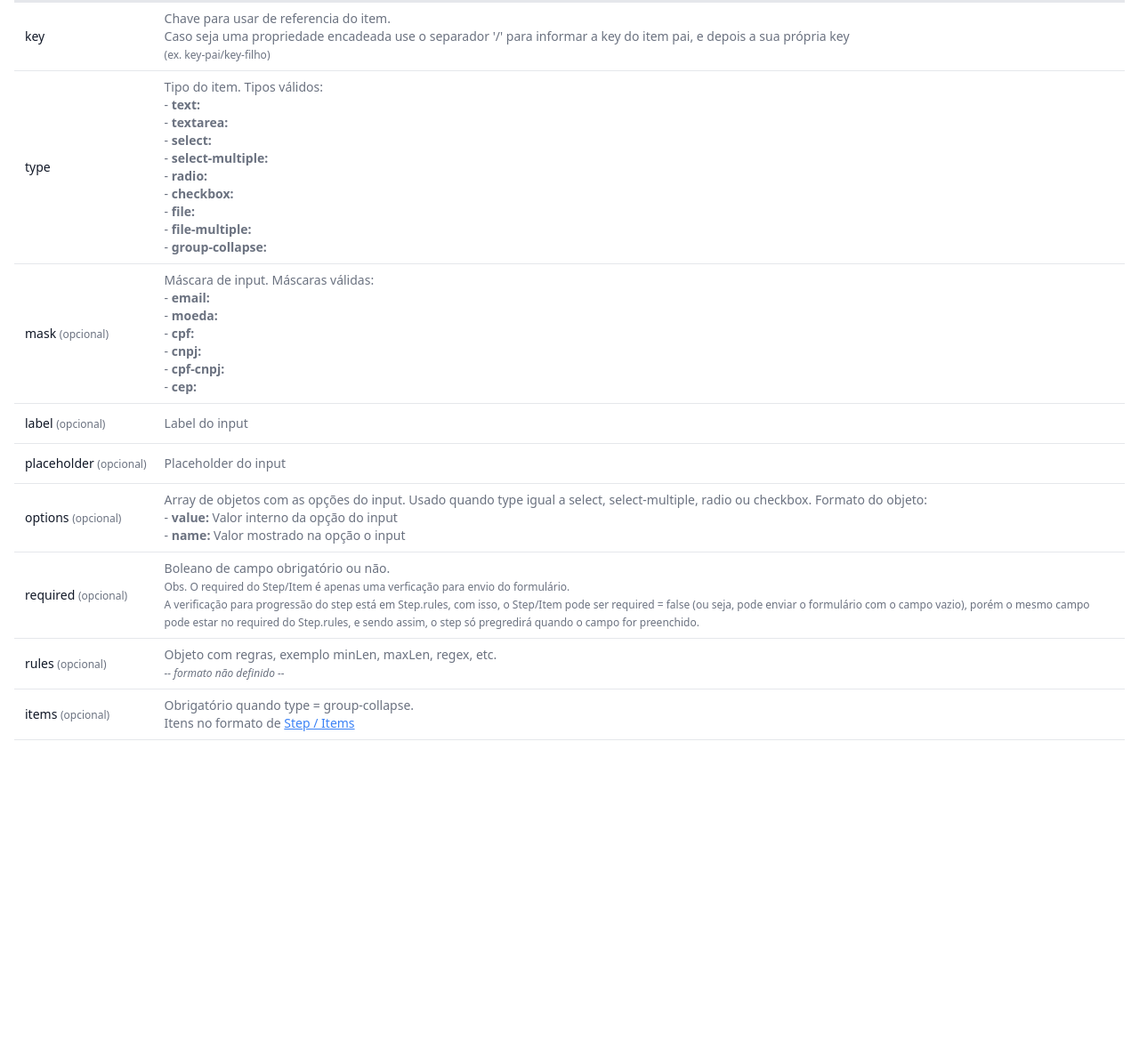
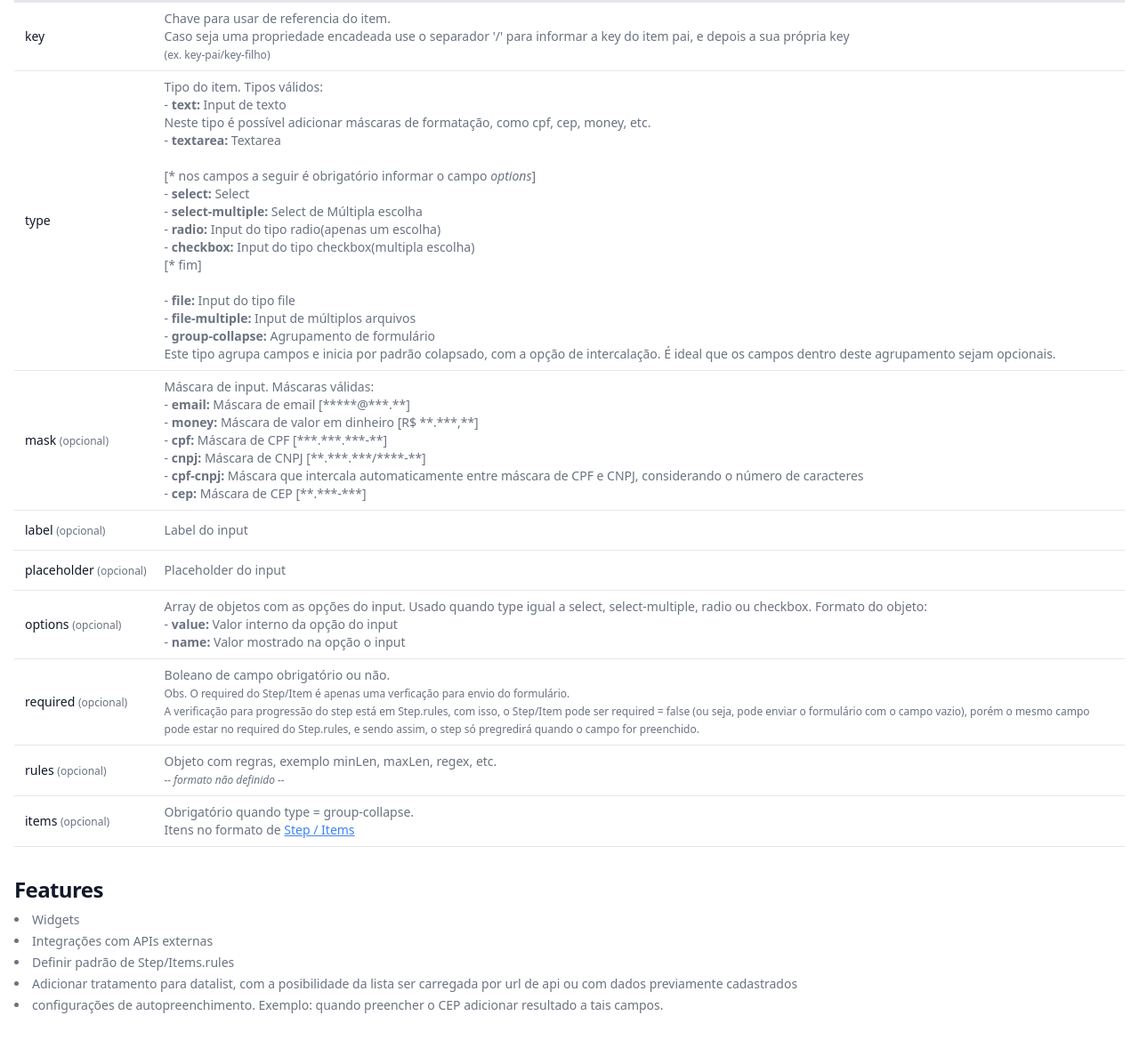
Before and after one commit to yury-tomaz/documents, a plain HTML site: page json-workflow/documentation.html in a window 1280 px wide. Shown: the part 1397-2575 px from the top of the page at 89% size. Before the commit the page ends 2285 px from the top, so only its background shows below. Drawn offline with nearby package versions, Linux system fonts and the light colour scheme.

Commit message:
Atualização de documentação de json-workflow

```diff
--- a/json-workflow/documentation.html
+++ b/json-workflow/documentation.html
@@ -94,6 +94,7 @@
         </div>
       </div>
 
+      <!-- BEGIN:: TABLES -->
       <div>
         <div class="flex flex-col lg:flex-row gap-4">
           <div class="relative overflow-x-auto" id="table-step">
@@ -207,7 +208,18 @@
           </table>
         </div>
       </div>
+      <!-- END:: TABLES -->
 
+      <div class="mt-8">
+        <h2 class="text-xl mb-2 font-bold leading-none tracking-tight text-gray-900 lg:text-2xl dark:text-white">Features</h2>
+        <ul class="space-y-1 text-gray-500 list-disc list-inside dark:text-gray-400 text-sm">
+          <li>Widgets</li>
+          <li>Integrações com APIs externas</li>
+          <li>Definir padrão de Step/Items.rules</li>
+          <li>Adicionar tratamento para datalist, com a posibilidade da lista ser carregada por url de api ou com dados previamente cadastrados</li>
+          <li>configurações de autopreenchimento. Exemplo: quando preencher o CEP adicionar resultado a tais campos.</li>
+        </ul>
+      </div>
     </div>
   </div>
   <script src="https://code.jquery.com/jquery-3.6.3.min.js" integrity="sha256-pvPw+upLPUjgMXY0G+8O0xUf+/Im1MZjXxxgOcBQBXU=" crossorigin="anonymous"></script>
@@ -373,26 +385,32 @@
         key: 'type',
         description: `
           Tipo do item. Tipos válidos:<br/>
-          - <b>text:</b><br/>
-          - <b>textarea:</b><br/>
-          - <b>select:</b><br/>
-          - <b>select-multiple:</b><br/>
-          - <b>radio:</b><br/>
-          - <b>checkbox:</b><br/>
-          - <b>file:</b><br/>
-          - <b>file-multiple:</b><br/>
-          - <b>group-collapse:</b><br/>
+          - <b>text:</b> Input de texto<br/>
+          Neste tipo é possível adicionar máscaras de formatação, como cpf, cep, money, etc.<br/>
+          - <b>textarea:</b> Textarea<br/><br/>
+
+          [* nos campos a seguir é obrigatório informar o campo <em>options</em>]<br/>
+          - <b>select:</b> Select<br/>
+          - <b>select-multiple:</b> Select de Múltipla escolha<br/>
+          - <b>radio:</b> Input do tipo radio(apenas um escolha)<br/>
+          - <b>checkbox:</b> Input do tipo checkbox(multipla escolha) <br/>
+          [* fim]<br/><br/>
+
+          - <b>file:</b> Input do tipo file<br/>
+          - <b>file-multiple:</b> Input de múltiplos arquivos<br/>
+          - <b>group-collapse:</b> Agrupamento de formulário<br/>
+          Este tipo agrupa campos e inicia por padrão colapsado, com a opção de intercalação. É ideal que os campos dentro deste agrupamento sejam opcionais.
         `
       },{
         key: 'mask',
         description: `
           Máscara de input. Máscaras válidas:<br/>
-          - <b>email:</b> <br/>
-          - <b>moeda:</b> <br/>
-          - <b>cpf:</b> <br/>
-          - <b>cnpj:</b> <br/>
-          - <b>cpf-cnpj:</b> <br/>
-          - <b>cep:</b> <br/>
+          - <b>email:</b> Máscara de email [*****@***.**]<br/>
+          - <b>money:</b> Máscara de valor em dinheiro [R$ **.***,**]<br/>
+          - <b>cpf:</b> Máscara de CPF [***.***.***-**]<br/>
+          - <b>cnpj:</b> Máscara de CNPJ [**.***.***/****-**]<br/>
+          - <b>cpf-cnpj:</b> Máscara que intercala automaticamente entre máscara de CPF e CNPJ, considerando o número de caracteres<br/>
+          - <b>cep:</b> Máscara de CEP [**.***-***]<br/>
         `,
         nullable: true
       },{
```
